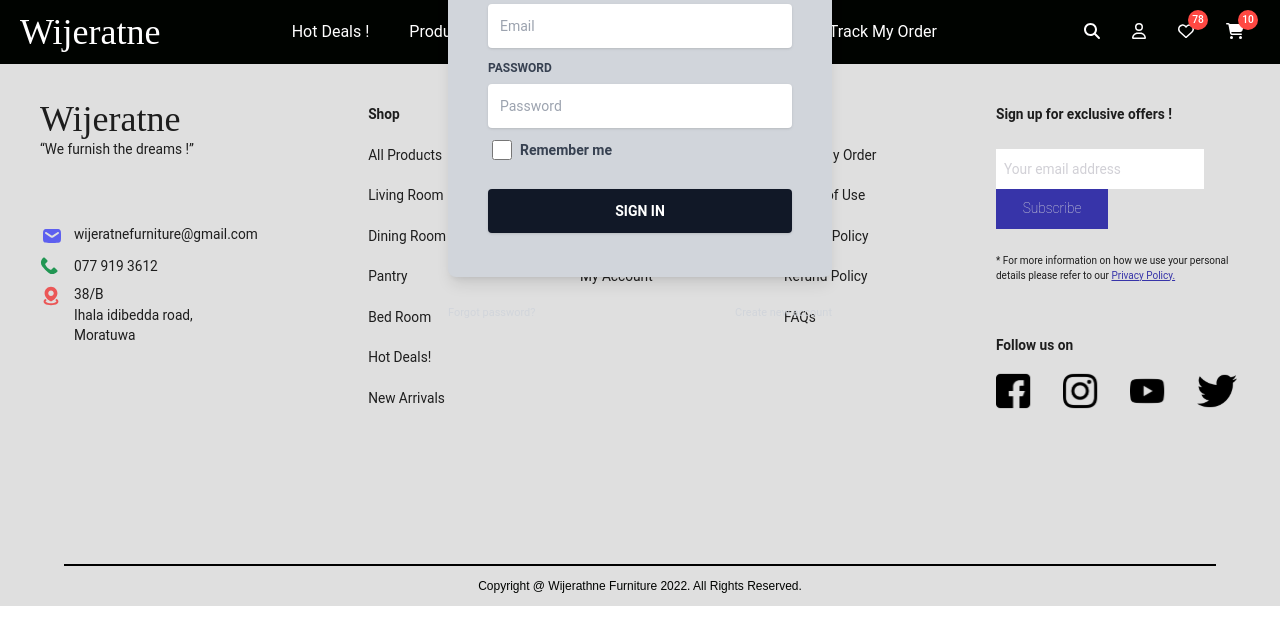
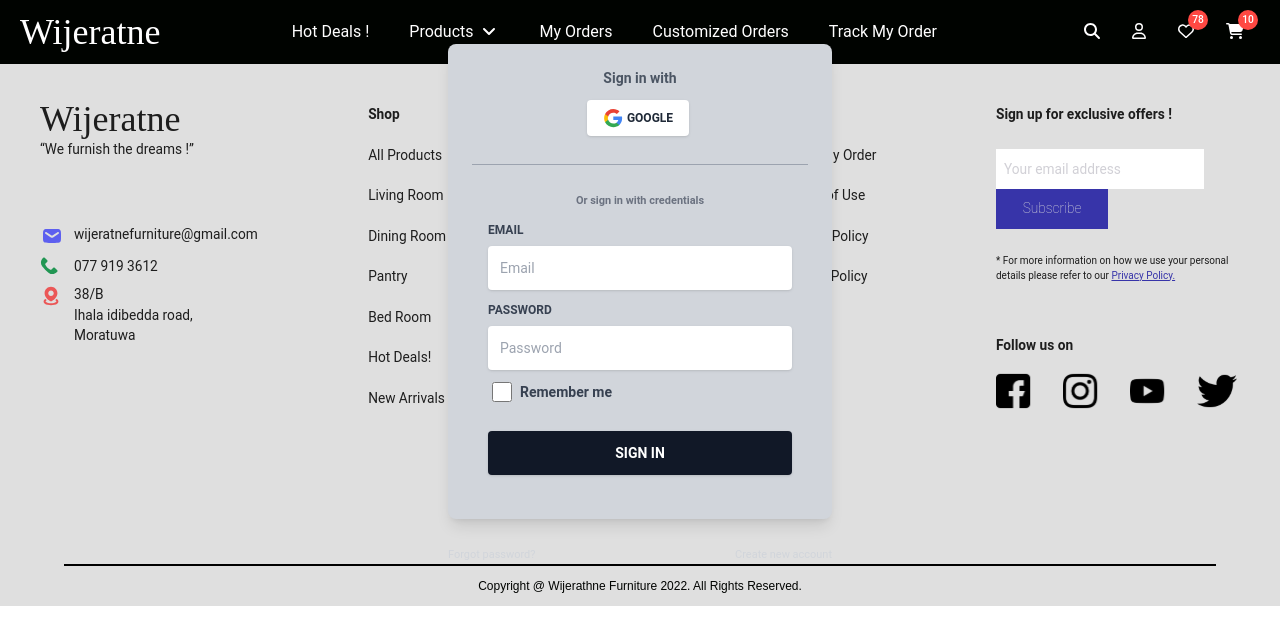
Before and after one commit to AkalankaNayanajith/Wijeratne_Furniture, a React (Create React App) app: page /login in a window 1280 px wide. Shown: the top 644 px of the page. Built offline with nearby package versions, Linux system fonts and the light colour scheme; what tw-elements would draw is missing.

Commit message:
small changes

```diff
--- a/src/App.js
+++ b/src/App.js
@@ -207,7 +207,7 @@ function App() {
 
 <Route
             exact
-            path="/modal"
+            path="/myordersmodal"
             element={
               <div className=" flex w-[100%] h-[100%] p-0 bg-white text-black justify-between flex-wrap m-0 relative">
                 <MyOrdersModal />
--- a/src/Components/Login.jsx
+++ b/src/Components/Login.jsx
@@ -10,15 +10,17 @@ export default function Login() {
           <div
             className="absolute top-0 w-full h-full bg-gray-900"
             style={{
-            //   backgroundImage:
-            //     "url(" + require("assets/img/register_bg_2.png").default + ")",
+              backgroundImage:
+                "../Images/carpenter.jpg",
               backgroundSize: "100%",
               backgroundRepeat: "no-repeat"
             }}
           ></div>
           <div className="container mx-auto px-4 h-full">
             <div className="flex content-center items-center justify-center h-full">
-              <div className="w-full lg:w-4/12 px-4">
+
+
+              <div className="w-full lg:w-4/12 px-4 pt-[30rem]">
                 <div className="relative flex flex-col min-w-0 break-words w-full mb-6 shadow-lg rounded-lg bg-gray-300 border-0">
                   <div className="rounded-t mb-0 px-6 py-6">
                     <div className="text-center mb-3">
@@ -27,28 +29,28 @@ export default function Login() {
                       </h6>
                     </div>
                     <div className="btn-wrapper text-center">
-                      <button
+                      {/* <button
                         className="bg-white active:bg-gray-100 text-gray-800 font-normal px-4 py-2 rounded outline-none focus:outline-none mr-2 mb-1 uppercase shadow hover:shadow-md inline-flex items-center  text-xs"
                         type="button"
                         style={{ transition: "all .15s ease" }}
                       >
-                        {/* <img
+                        <img
                           alt="..."
                           className="w-5 mr-1"
-                          src={require("public/Images/Github.svg").default}
-                        /> */}
+                          src="../Images/Github.svg"
+                        />
                         Github
-                      </button>
+                      </button> */}
                       <button
                         className="bg-white active:bg-gray-100 text-gray-800 px-4 py-2 rounded outline-none focus:outline-none mr-1 mb-1 uppercase shadow hover:shadow-md inline-flex items-center font-bold text-xs"
                         type="button"
                         style={{ transition: "all .15s ease" }}
                       >
-                        {/* <img
+                        <img
                           alt="..."
                           className="w-5 mr-1"
-                          src={require("../Images/Google.svg").default}
-                        /> */}
+                          src="../Images/Google.svg"
+                        />
                         Google
                       </button>
                     </div>
--- a/src/Components/Navbar.jsx
+++ b/src/Components/Navbar.jsx
@@ -37,7 +37,7 @@ const Navbar = () => {                             //Arrow function
       <div>
         <ul className='hidden md:flex'>
           <li className='p-4 cursor-pointer text-base hover:text-cyan-500'><FontAwesomeIcon icon={faSearch} className='fill-white' > </FontAwesomeIcon> </li>
-          <button className='p-4 cursor-pointer text-base hover:text-cyan-500'><FontAwesomeIcon icon={faUser} className='fill-white ' > </FontAwesomeIcon> </button>
+          <Link to='/login' className='p-4 cursor-pointer text-base hover:text-cyan-500'><FontAwesomeIcon icon={faUser} className='fill-white ' > </FontAwesomeIcon> </Link>
           <StyledBadge className="cart" badgeContent={78} color="error"> <button className='p-4 cursor-pointer text-base hover:text-cyan-500'><FontAwesomeIcon icon={faHeart} className='fill-white' > </FontAwesomeIcon></button>  </StyledBadge>
           {/* <li className='p-4 cursor-pointer'><FontAwesomeIcon icon={faCartShopping} className='fill-white' > </FontAwesomeIcon></li> */}
           <StyledBadge className="cart" color="error" badgeContent={10}>
```
Also changed, not shown: public/Images/3.png, public/Images/carpenter.jpg (added).
